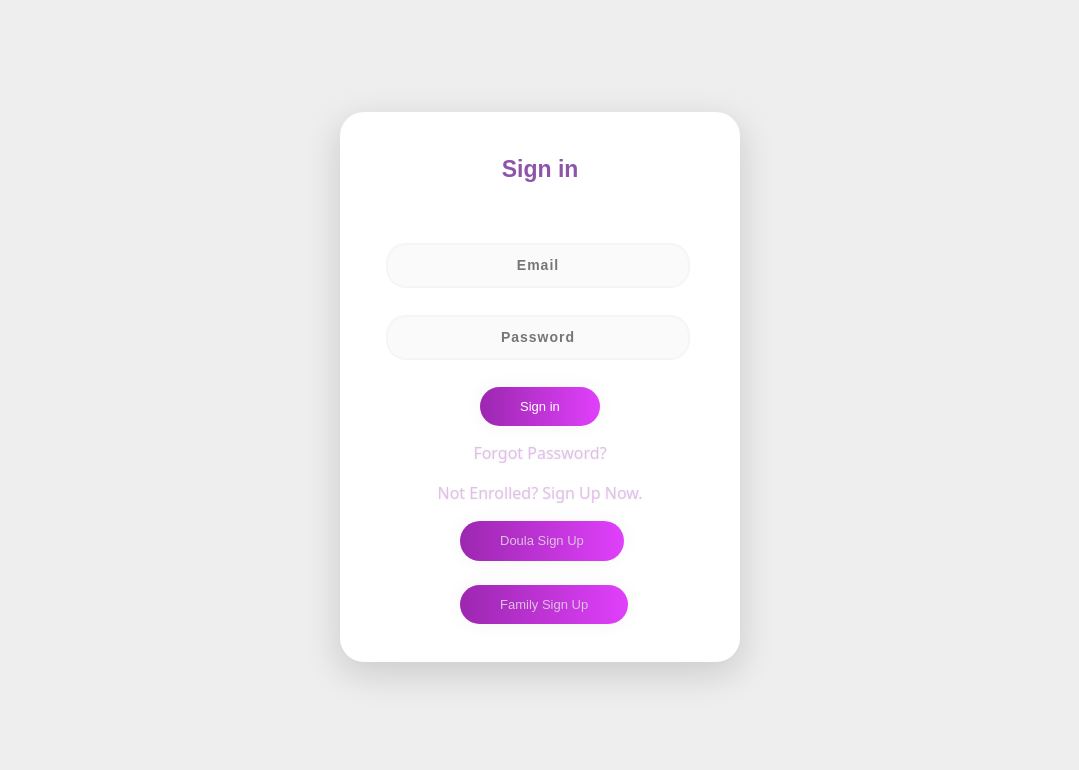
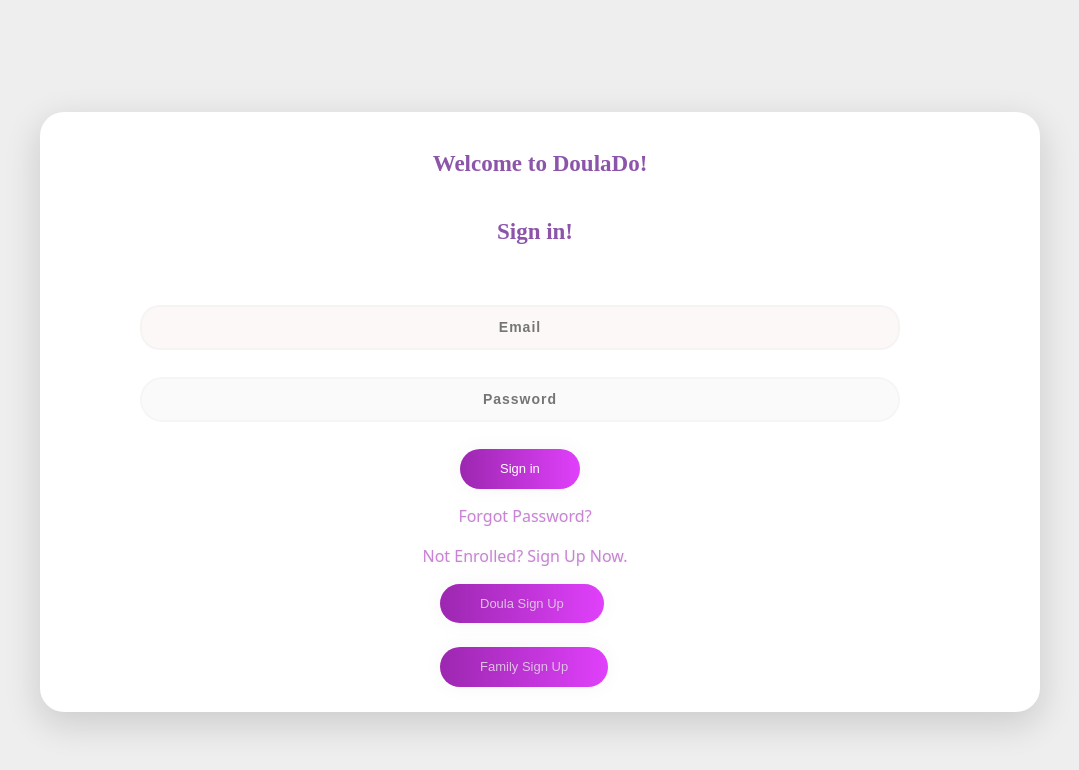
Before and after one commit to Doula-Do/Doula-Front-End, a React app in the folder my-app/: page /signin in a window 1280 px wide. Shown: the whole page, without its empty margins (100-1179 px from the left). Built offline with nearby package versions, Linux system fonts and the light colour scheme; no server answers.

```diff
--- a/my-app/src/Components/SignInPage/SignIn.js
+++ b/my-app/src/Components/SignInPage/SignIn.js
@@ -1,7 +1,7 @@
 import "./signin.css";
 import { Link } from 'react-router-dom'
 import {useState} from 'react'
-
+import pregnantMom from './pregnantMother.webp'
 function SignIn() {
 	const [email ,setEmail] = useState("")
 	const [password, setPassword] = useState("")
@@ -34,7 +34,9 @@
 
     return (
 		<div className="main">
-			<p className="sign" align="center">Sign in</p>
+      {/* <img class= "image" alt="" src= {pregnantMom} />  */}
+      <p className="doulado" align="center">Welcome to DoulaDo!</p>
+			<p className="sign" align="center">Sign in!</p>
 			<form className="form1">
 			{/* <input class="un " type="text" align="center" placeholder="Username"/> */}
 			<input className="un " type="text" autoComplete="username" align="center" placeholder="Email" value={email} onChange={(e)=> {setEmail(e.target.value);} }/>
--- a/my-app/src/Components/SignInPage/signin.css
+++ b/my-app/src/Components/SignInPage/signin.css
@@ -1,18 +1,36 @@
 .main {
   background-color: #FFFFFF;
-    width: 400px;
-    height: 550px;
+  width: 1000px;
+  height: 600px;
   margin: 7em auto;
   border-radius: 1.5em;
   box-shadow: 0px 11px 35px 2px rgba(0, 0, 0, 0.14);
 }
 
-.sign {
-    padding-top: 40px;
+.image {
+  /* display: flex; */
+  width: 400px;
+  height: 600px;
   color: #8C55AA;
-    font-family: 'Ubuntu', sans-serif;
+  font-family: 'Perpetua';
   font-weight: bold;
   font-size: 23px;
+}
+
+.doulado {
+  padding-top: 35px;
+  color: #8C55AA;
+  font-family: 'Perpetua';
+  font-weight: bold;
+  font-size: 23px;
+}
+.sign {
+  padding-top: 17px;
+  color: #8C55AA;
+  font-family: 'Perpetua';
+  font-weight: bold;
+  font-size: 23px;
+  margin-left: -10px;
 }
 
 .un {
@@ -21,7 +39,7 @@
 font-weight: 700;
 font-size: 14px;
 letter-spacing: 1px;
-background: rgba(136, 126, 126, 0.04);
+background: rgba(183, 91, 91, 0.04);
 padding: 10px 20px;
 border: none;
 border-radius: 20px;
@@ -29,7 +47,7 @@
 box-sizing: border-box;
 border: 2px solid rgba(0, 0, 0, 0.02);
 margin-bottom: 50px;
-margin-left: 46px;
+margin-left: 100px;
 text-align: center;
 margin-bottom: 27px;
 font-family: 'Ubuntu', sans-serif;
@@ -48,12 +66,12 @@
 background: rgba(136, 126, 126, 0.04);
 padding: 10px 20px;
 border: none;
-border-radius: 20px;
+border-radius: 50px;
 outline: none;
 box-sizing: border-box;
 border: 2px solid rgba(0, 0, 0, 0.02);
 margin-bottom: 50px;
-margin-left: 46px;
+margin-left: 100px;
 text-align: center;
 margin-bottom: 27px;
 font-family: 'Ubuntu', sans-serif;
@@ -76,7 +94,7 @@
   padding-bottom: 10px;
   padding-top: 10px;
   font-family: 'Ubuntu', sans-serif;
-    margin-left: 35%;
+  margin-left: 42%;
   font-size: 13px;
   box-shadow: 0 0 20px 1px rgba(0, 0, 0, 0.04);
 }
@@ -94,6 +112,7 @@
     margin-left: 30%;
     font-size: 13px;
     box-shadow: 0 0 20px 1px rgba(0, 0, 0, 0.04);
+    margin-left: 400px;
 }
 .familysignup {
   cursor: pointer;
@@ -109,19 +128,22 @@
     margin-left: 30%;
     font-size: 13px;
     box-shadow: 0 0 20px 1px rgba(0, 0, 0, 0.04);
+    margin-left: 400px;
 }
 
 .forgot {
   text-shadow: 0px 0px 3px rgba(117, 117, 117, 0.12);
-    color: #E1BEE7;
+  color: #c883d5;
   padding-top: 15px;
   padding-bottom: 0px;
+  width: 970px;
 }
 
 .notenrolled {
   text-shadow: 0px 0px 3px rgba(117, 117, 117, 0.12);
-    color: #E1BEE7;
+  color: #c883d5;
   padding-top: 0px;
+  width: 970px;
 }
 
 a {
```
Also changed, not shown: my-app/src/Components/SignInPage/pregnantMother.webp (added). Lines whose indentation alone changed are shown as unchanged.
